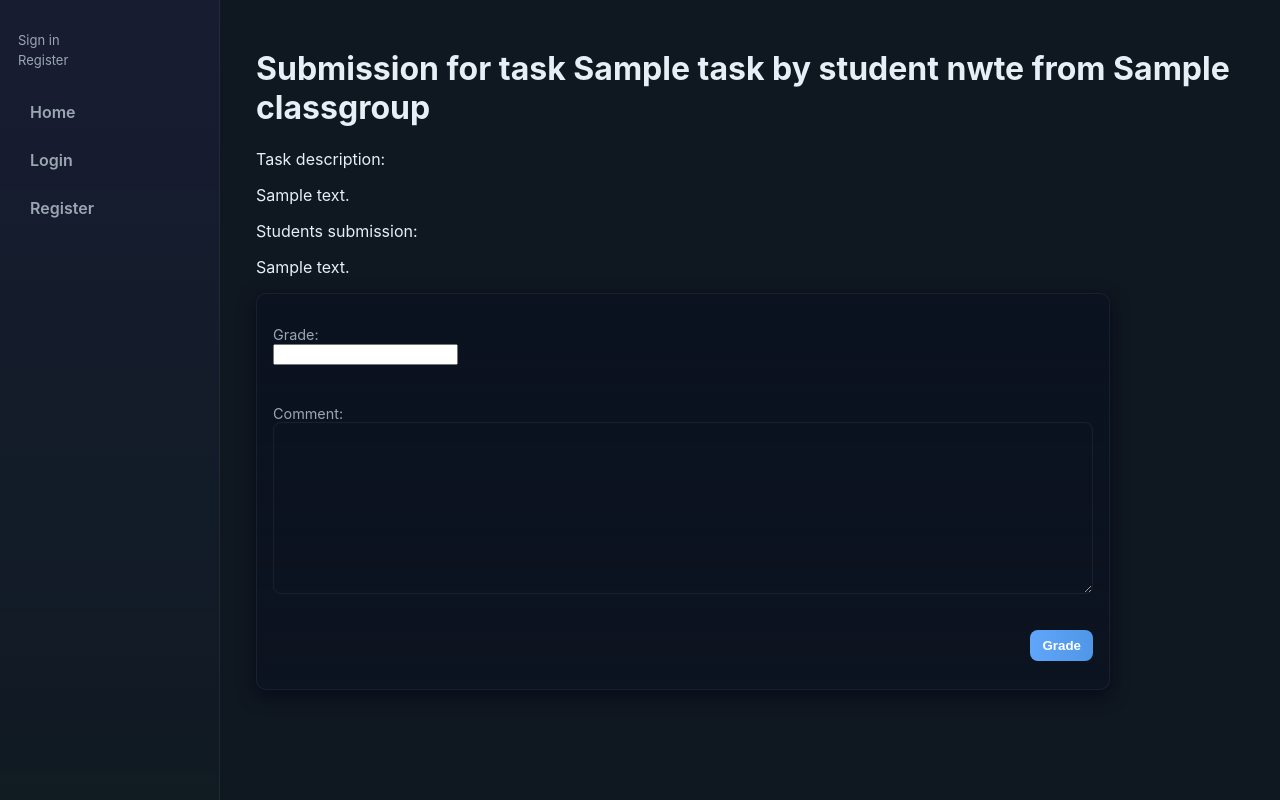
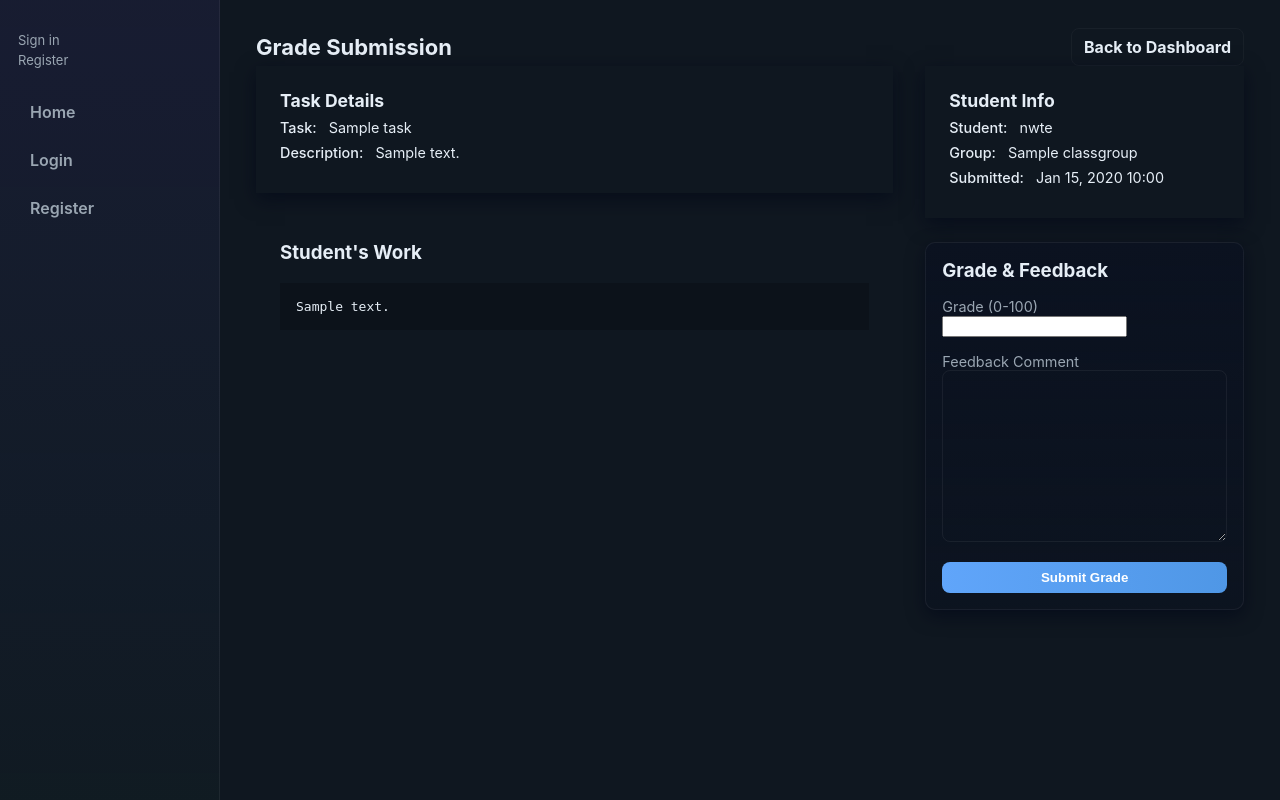
Before and after one commit to nwtes/DjangoProject, a Django app: page /tasks/submission/1 in a window 1280 px wide. Run offline with Django 5.2, Linux system fonts and the light colour scheme; data comes from the database, SQL or seed files in the repository; tables that the repository leaves empty hold one stand-in row (values such as "Sample post"); data that the repository does not hold is empty.

Commit message:
Implemented analytics page for teacher, and a better visual for a task grading page

```diff
--- a/pages/urls.py
+++ b/pages/urls.py
@@ -4,6 +4,7 @@ from . import views
 urlpatterns = [
     path("",views.home_view,name="home"),
     path("teacher/dashboard",views.teacher_dashboard_view,name="teacher_dashboard"),
+    path("teacher/analytics",views.teacher_analytics_view,name="teacher_analytics"),
     path("student/dashboard",views.student_dashboard_view,name="student_dashboard"),
     path("tasks/create/",views.create_task,name="create_task"),
     path("tasks/<int:task_id>",views.task_page_view,name = "view_task"),
--- /dev/null
+++ b/static/css/grading.css
@@ -0,0 +1,45 @@
+.grading-container {
+    display: grid;
+    grid-template-columns: 2fr 1fr;
+    gap: 2rem;
+}
+.submission-content {
+    background: var(--card-bg);
+    border: 1px solid var(--border-color);
+    border-radius: var(--radius-md);
+    padding: 1.5rem;
+    min-height: 400px;
+}
+.pre-wrap {
+    white-space: pre-wrap;
+    font-family: monospace;
+    background: rgba(0,0,0,0.2);
+    padding: 1rem;
+    border-radius: var(--radius-sm);
+}
+.meta-card {
+    background: var(--card-bg);
+    border: 1px solid var(--border-color);
+    border-radius: var(--radius-md);
+    padding: 1.5rem;
+    margin-bottom: 1.5rem;
+}
+.meta-card h3 {
+    margin-top: 0;
+    color: var(--primary-color);
+    font-size: 1.1rem;
+}
+.info-row {
+    margin-bottom: 0.5rem;
+    font-size: 0.9rem;
+}
+.label {
+    color: var(--text-muted);
+    font-weight: 500;
+    margin-right: 0.5rem;
+}
+@media (max-width: 768px) {
+    .grading-container {
+        grid-template-columns: 1fr;
+    }
+}
--- a/templates/dashboard/teacher.html
+++ b/templates/dashboard/teacher.html
@@ -5,7 +5,7 @@
         <h1>Teacher dashboard</h1>
         <div class="header-actions">
             <a class="btn btn-primary" href="">Create task</a>
-            <a class="btn" href="">View analytics</a>
+            <a class="btn" href="{% url 'teacher_analytics' %}">View analytics</a>
         </div>
     </header>
 
--- a/templates/tasks/view_submission.html
+++ b/templates/tasks/view_submission.html
@@ -1,18 +1,60 @@
 {% extends "_base.html" %}
 
 {% block content %}
-    <h1>Submission for task {{ submission.task.title }} by student {{ submission.student }} from {{ submission.task.group }}</h1>
-    <p>Task description:</p>
-    <p>{{ submission.task.description }}</p>
-    <p>Students submission:</p>
-    <p>{{ submission.content }}</p>
-    <div class="form-card card">
-    <form method="POST" class="form-row">
-        {% csrf_token %}
-        {{ form.as_p }}
-        <div class="form-actions">
-            <button class="btn btn-primary" type="submit">Grade</button>
+<header class="page-header">
+    <h1>Grade Submission</h1>
+    <div class="header-actions">
+        <a class="btn" href="{% url 'teacher_dashboard' %}">Back to Dashboard</a>
+    </div>
+</header>
+<link rel="stylesheet" href="/static/css/grading.css">
+
+<div class="grading-container">
+    <div>
+        <div class="card meta-card">
+             <h3>Task Details</h3>
+             <div class="info-row"><span class="label">Task:</span> {{ submission.task.title }}</div>
+             <div class="info-row"><span class="label">Description:</span> {{ submission.task.description }}</div>
         </div>
-    </form>
+
+        <div class="submission-content">
+            <h3 style="margin-top:0;">Student's Work</h3>
+            <div class="pre-wrap">{{ submission.content }}</div>
+        </div>
     </div>
+
+    <div>
+        <div class="card meta-card">
+            <h3>Student Info</h3>
+            <div class="info-row"><span class="label">Student:</span> {{ submission.student.display_name|default:submission.student.user.username }}</div>
+            <div class="info-row"><span class="label">Group:</span> {{ submission.task.group }}</div>
+            <div class="info-row"><span class="label">Submitted:</span> {{ submission.submitted_at|date:"M d, Y H:i" }}</div>
+        </div>
+
+        <div class="card form-card" style="width: 100%; box-sizing: border-box;">
+            <h3 style="margin-top:0; margin-bottom: 1rem;">Grade & Feedback</h3>
+            <form method="POST">
+                {% csrf_token %}
+                <div class="form-group" style="margin-bottom: 1rem;">
+                    <label for="{{ form.grade.id_for_label }}">Grade (0-100)</label>
+                    {{ form.grade }}
+                    {% if form.grade.errors %}
+                        <div class="error-text">{{ form.grade.errors }}</div>
+                    {% endif %}
+                </div>
+                <div class="form-group" style="margin-bottom: 1rem;">
+                    <label for="{{ form.comment.id_for_label }}">Feedback Comment</label>
+                    {{ form.comment }}
+                    {% if form.comment.errors %}
+                        <div class="error-text">{{ form.comment.errors }}</div>
+                    {% endif %}
+                </div>
+
+                <div class="form-actions">
+                    <button class="btn btn-primary btn-block" style="width:100%" type="submit">Submit Grade</button>
+                </div>
+            </form>
+        </div>
+    </div>
+</div>
 {% endblock %}
```
Also changed, not shown: pages/views.py (+31 -1 lines), static/css/analytics.css (added, +19 -0 lines), templates/dashboard/analytics.html (added, +69 -0 lines).
